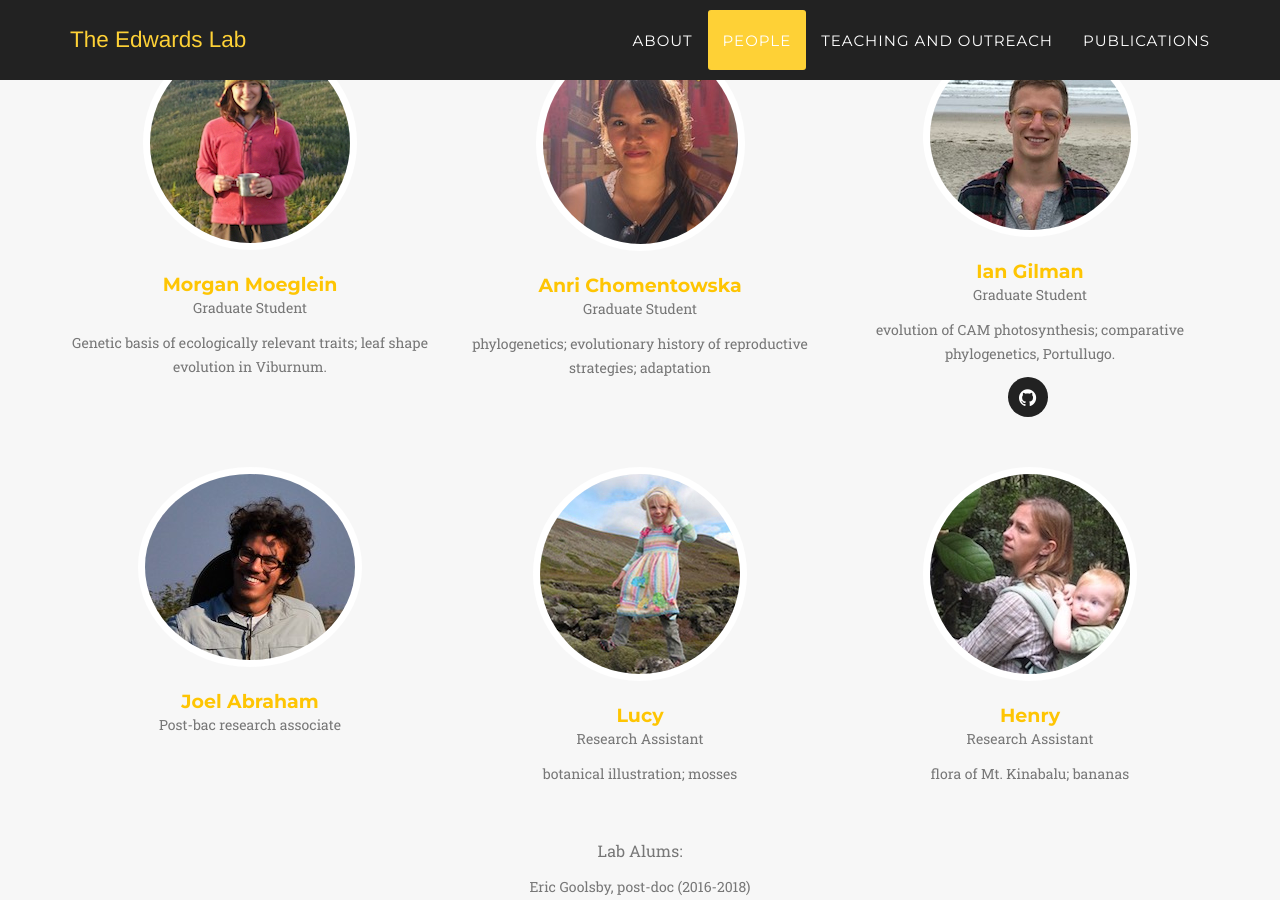
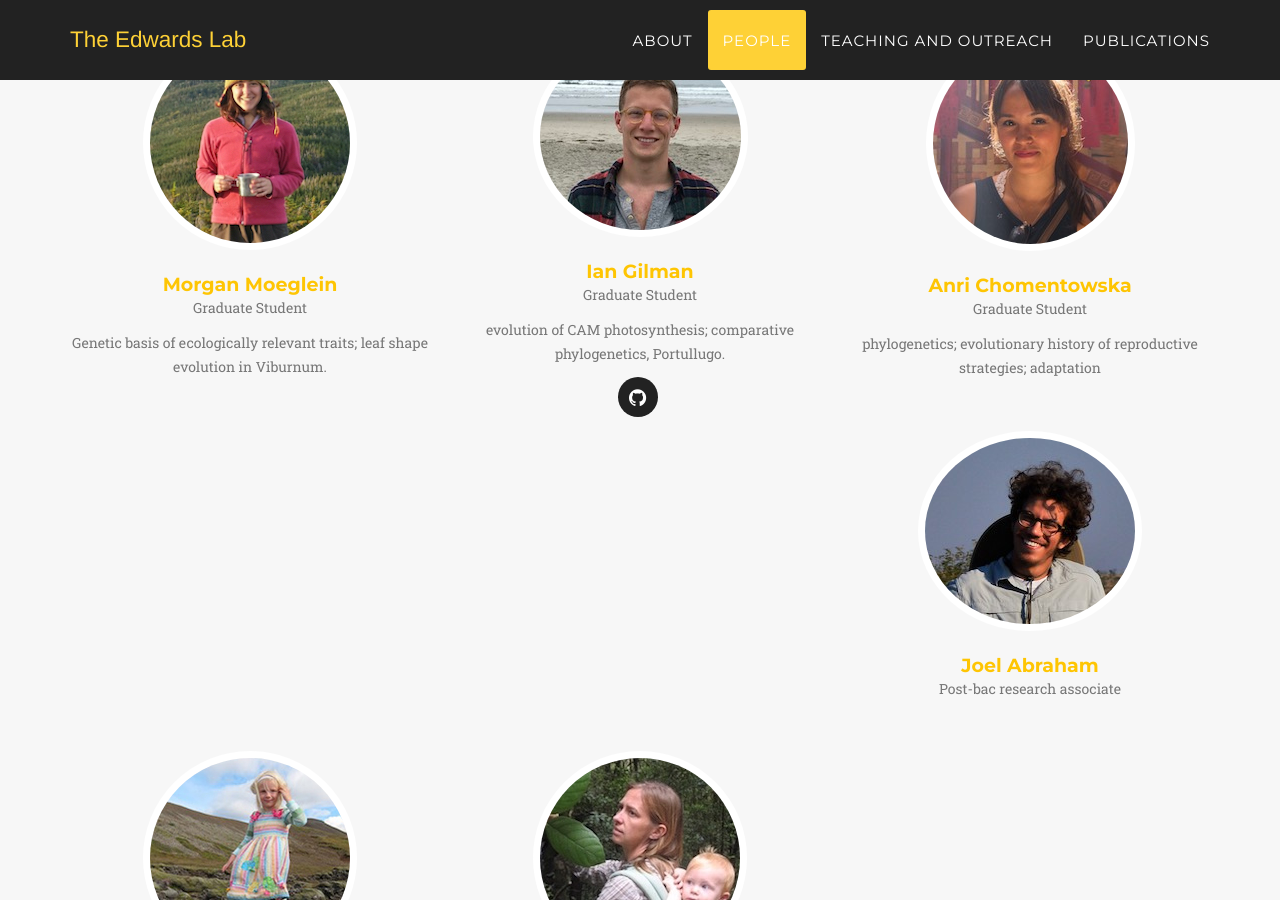
Before and after one commit to ejedwards/ejedwards.github.io, a Jekyll site: the page built from index.html, in a window 1280 px wide and 900 px high, scrolled down 3413 px. Built offline with Jekyll 4.4.1, drawn with Linux system fonts in a browser that asks for light colours; some web fonts are replaced; some of the changed lines change nothing that is shown.

Commit message:
switched around

```diff
--- a/_config.yml
+++ b/_config.yml
@@ -45,17 +45,10 @@ people:
     - title: google
       url: https://scholar.google.com/citations?user=EpuJnewAAAAJ&hl=en
 
-
 - name: Morgan Moeglein
   pic: Morgan1
   position: Graduate Student
   description: Genetic basis of ecologically relevant traits; leaf shape evolution in Viburnum.
-  social:
-
-- name: Anri Chomentowska
-  pic: anri
-  position: Graduate Student
-  description: phylogenetics; evolutionary history of reproductive strategies; adaptation
   social:
 
 - name: Ian Gilman
@@ -66,6 +59,11 @@ people:
     - title: github
       url: https://github.com/isgilman
 
+- name: Anri Chomentowska
+  pic: anri
+  position: Graduate Student
+  description: phylogenetics; evolutionary history of reproductive strategies; adaptation
+  social:
 
 - name: Joel Abraham
   pic: joel
```
